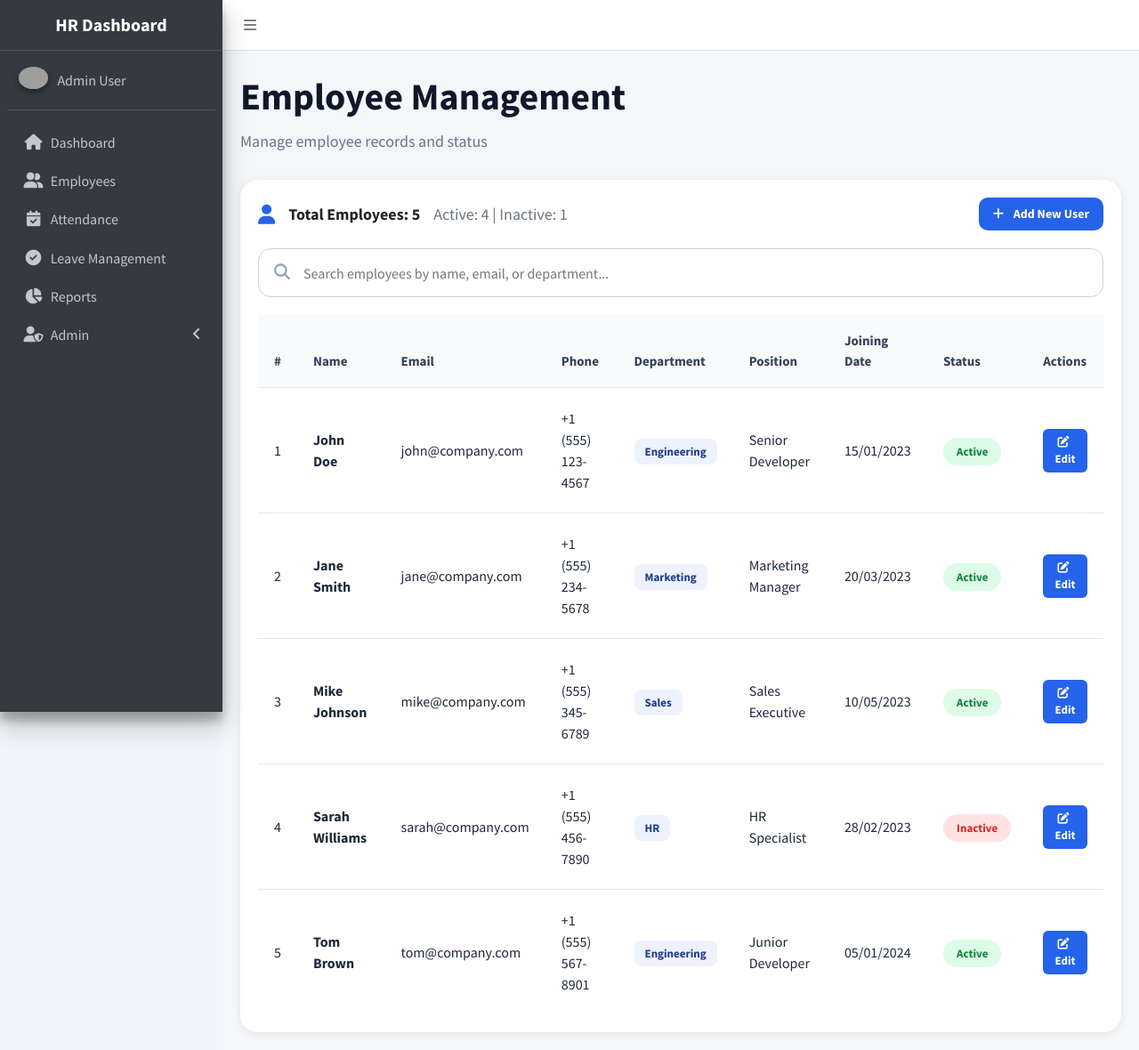
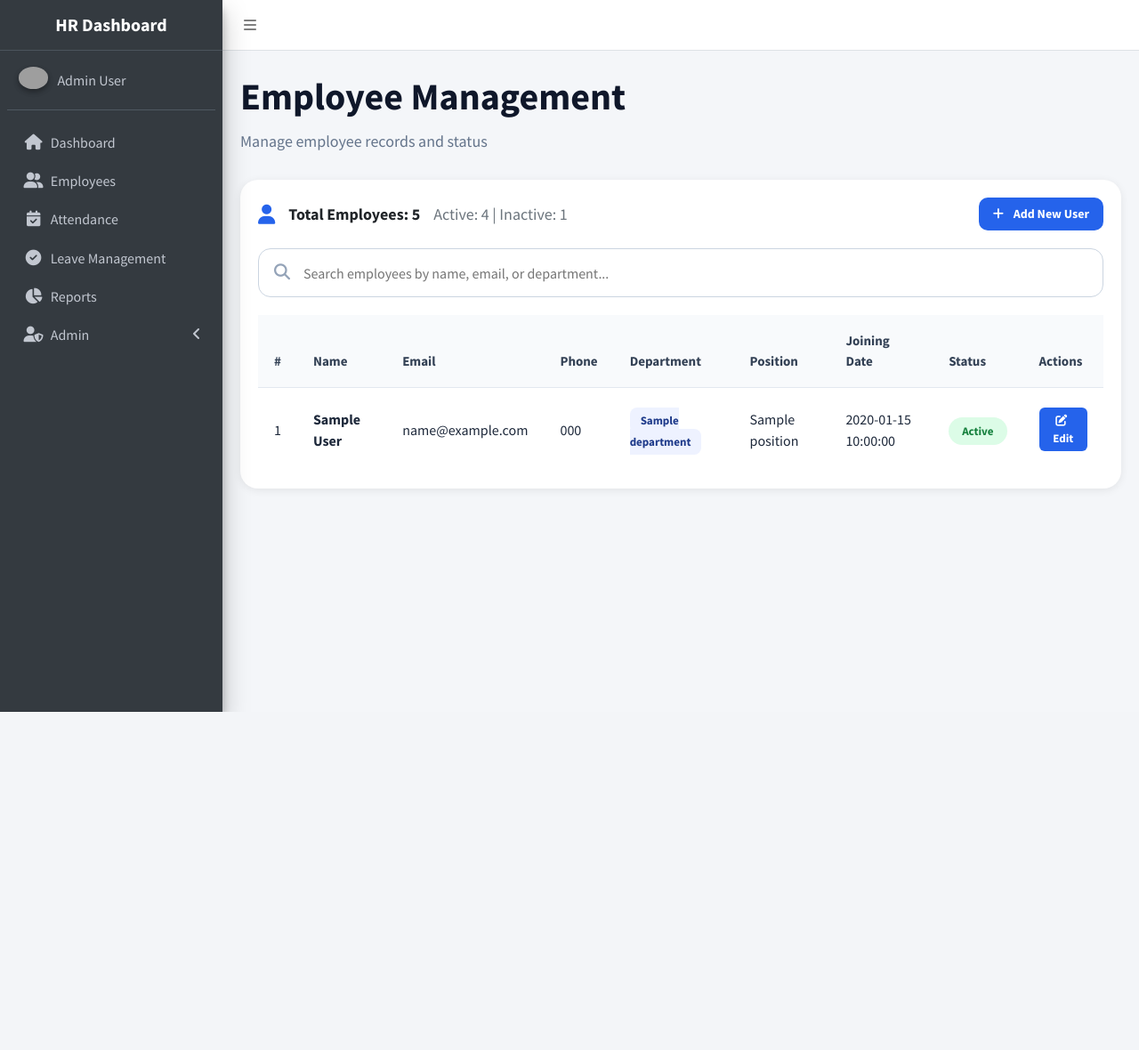
Before and after one commit to rohitgadade22-collab/hr-system, a Python web app: template templates/employees.html in a window 1280 px wide. Shown: the whole page at 89% size. After the commit the page ends 800 px from the top, so only its background shows below. Run offline with Jinja, Linux system fonts and the light colour scheme; the template is opened without the code that fills it: most values are stand-ins (such as "Sample title", 1, 10 or a date in 2020); some libraries are stand-ins or nearby versions; grey boxes are pictures that could not be loaded.

Commit message:
DB connectivity and user creation query

```diff
--- a/config.ini
+++ b/config.ini
@@ -1,6 +1,6 @@
 [database]
-host = 10.129.2.71
-port = 8411
+host = 192.168.29.223
+port = 1433
 username = sa
-password = P3rt01@123$
+password = Admin@123
 database = HRMSDB
--- a/templates/base.html
+++ b/templates/base.html
@@ -349,6 +349,9 @@ menu-open
 <!-- Chart.js -->
 <script src="https://cdn.jsdelivr.net/npm/chart.js"></script>
 
+{% block scripts %}
+{% endblock %}
+
 </body>
 
 </html>
--- a/templates/employees.html
+++ b/templates/employees.html
@@ -288,32 +288,52 @@
 
 <tbody>
 
+{% for item in employees %}
+
 <tr>
 
-                        <td>1</td>
+    <td>
+        {{ item.Id }}
+    </td>
 
     <td class="employee-name">
-                            John Doe
+        {{ item.FirstName }} {{ item.LastName }}
     </td>
 
-                        <td>john@company.com</td>
-
-                        <td>+1 (555) 123-4567</td>
+    <td>
+        {{ item.Email }}
+    </td>
 
     <td>
-                            <span class="badge-dept">
-                                Engineering
-                            </span>
+        {{ item.Phone }}
     </td>
 
-                        <td>Senior Developer</td>
+    <td>
 
-                        <td>15/01/2023</td>
+        <span class="badge-dept">
+
+            {{ item.Department }}
+
+        </span>
+
+    </td>
 
     <td>
+        {{ item.Position }}
+    </td>
+
+    <td>
+        {{ item.JoiningDate }}
+    </td>
+
+    <td>
+
         <span class="status-active">
+
             Active
+
         </span>
+
     </td>
 
     <td>
@@ -321,6 +341,7 @@
         <button class="btn btn-edit">
 
             <i class="fas fa-edit mr-1"></i>
+
             Edit
 
         </button>
@@ -329,169 +350,7 @@
 
 </tr>
 
-                    <tr>
-
-                        <td>2</td>
-
-                        <td class="employee-name">
-                            Jane Smith
-                        </td>
-
-                        <td>jane@company.com</td>
-
-                        <td>+1 (555) 234-5678</td>
-
-                        <td>
-                            <span class="badge-dept">
-                                Marketing
-                            </span>
-                        </td>
-
-                        <td>Marketing Manager</td>
-
-                        <td>20/03/2023</td>
-
-                        <td>
-                            <span class="status-active">
-                                Active
-                            </span>
-                        </td>
-
-                        <td>
-
-                            <button class="btn btn-edit">
-
-                                <i class="fas fa-edit mr-1"></i>
-                                Edit
-
-                            </button>
-
-                        </td>
-
-                    </tr>
-
-                    <tr>
-
-                        <td>3</td>
-
-                        <td class="employee-name">
-                            Mike Johnson
-                        </td>
-
-                        <td>mike@company.com</td>
-
-                        <td>+1 (555) 345-6789</td>
-
-                        <td>
-                            <span class="badge-dept">
-                                Sales
-                            </span>
-                        </td>
-
-                        <td>Sales Executive</td>
-
-                        <td>10/05/2023</td>
-
-                        <td>
-                            <span class="status-active">
-                                Active
-                            </span>
-                        </td>
-
-                        <td>
-
-                            <button class="btn btn-edit">
-
-                                <i class="fas fa-edit mr-1"></i>
-                                Edit
-
-                            </button>
-
-                        </td>
-
-                    </tr>
-
-                    <tr>
-
-                        <td>4</td>
-
-                        <td class="employee-name">
-                            Sarah Williams
-                        </td>
-
-                        <td>sarah@company.com</td>
-
-                        <td>+1 (555) 456-7890</td>
-
-                        <td>
-                            <span class="badge-dept">
-                                HR
-                            </span>
-                        </td>
-
-                        <td>HR Specialist</td>
-
-                        <td>28/02/2023</td>
-
-                        <td>
-                            <span class="status-inactive">
-                                Inactive
-                            </span>
-                        </td>
-
-                        <td>
-
-                            <button class="btn btn-edit">
-
-                                <i class="fas fa-edit mr-1"></i>
-                                Edit
-
-                            </button>
-
-                        </td>
-
-                    </tr>
-
-                    <tr>
-
-                        <td>5</td>
-
-                        <td class="employee-name">
-                            Tom Brown
-                        </td>
-
-                        <td>tom@company.com</td>
-
-                        <td>+1 (555) 567-8901</td>
-
-                        <td>
-                            <span class="badge-dept">
-                                Engineering
-                            </span>
-                        </td>
-
-                        <td>Junior Developer</td>
-
-                        <td>05/01/2024</td>
-
-                        <td>
-                            <span class="status-active">
-                                Active
-                            </span>
-                        </td>
-
-                        <td>
-
-                            <button class="btn btn-edit">
-
-                                <i class="fas fa-edit mr-1"></i>
-                                Edit
-
-                            </button>
-
-                        </td>
-
-                    </tr>
+{% endfor %}
 
 </tbody>
 
@@ -620,13 +479,23 @@
     </label>
 
 <select class="form-control"
-                                        name="department">
+        name="department"
+        id="department"
+        required>
 
-                                    <option>Select Department</option>
-                                    <option>HR</option>
-                                    <option>IT</option>
-                                    <option>Finance</option>
-                                    <option>Operations</option>
+    <option value="">
+        Select Department
+    </option>
+
+    {% for item in departments %}
+
+    <option value="{{ item.Id }}">
+
+        {{ item.Department }}
+
+    </option>
+
+    {% endfor %}
 
 </select>
 
@@ -642,14 +511,22 @@
         Position
     </label>
 
-                                <input type="text"
+<select class="form-control"
         name="position"
-                                       class="form-control"
-                                       placeholder="Software Engineer">
+        id="position"
+        required>
+
+    <option value="">
+        Select Position
+    </option>
+
+</select>
 
 </div>
 
+
                             </div>
+
 
                     </div>
 
@@ -714,4 +591,57 @@
 
 </div>
 
+
 {% endblock %}
+
+{% block scripts %}
+
+<script>
+
+$(document).on('change', '#department', function () {
+
+    var departmentId = $(this).val();
+
+    console.log("Department:", departmentId);
+
+    $.ajax({
+
+        url: '/get_positions/' + departmentId,
+
+        type: 'GET',
+
+        success: function (response) {
+
+            console.log(response);
+
+            var options =
+                '<option value="">Select Position</option>';
+
+            $.each(response, function (index, item) {
+
+                options +=
+                    '<option value="' + item.Id + '">' +
+                    item.Position +
+                    '</option>';
+
+            });
+
+            $('#position').html(options);
+
+        },
+
+        error: function (xhr) {
+
+            console.log(xhr);
+
+            alert('Unable to fetch positions');
+
+        }
+
+    });
+
+});
+
+</script>
+
+{% endblock %}
```
Also changed, not shown: app.py (+256 -9 lines), templates/department.html (+13 -19 lines), templates/position.html (+24 -8 lines). Lines whose indentation alone changed are shown as unchanged.
